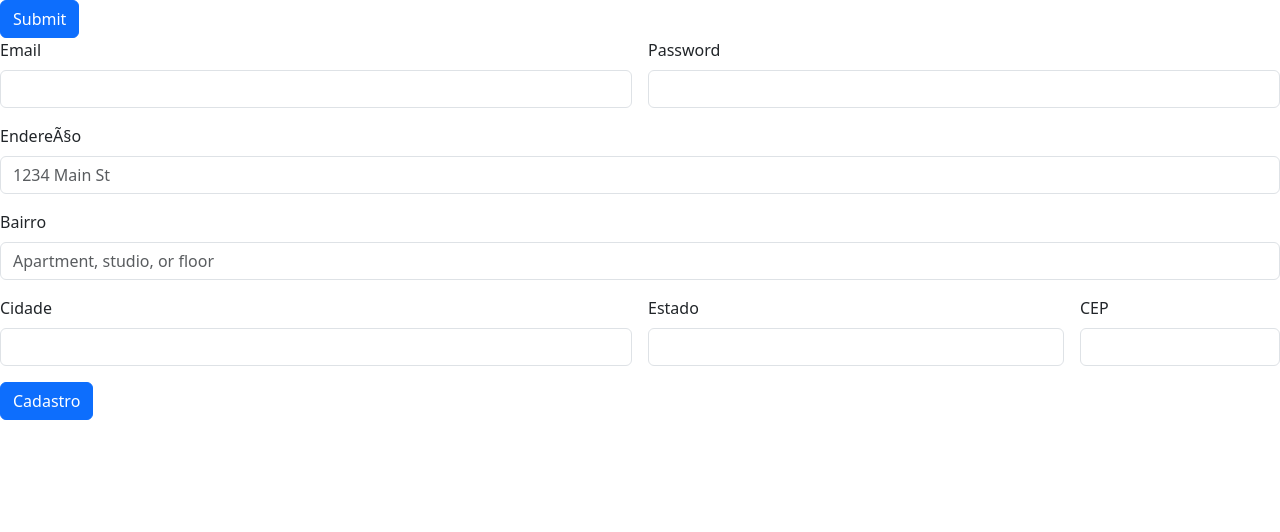
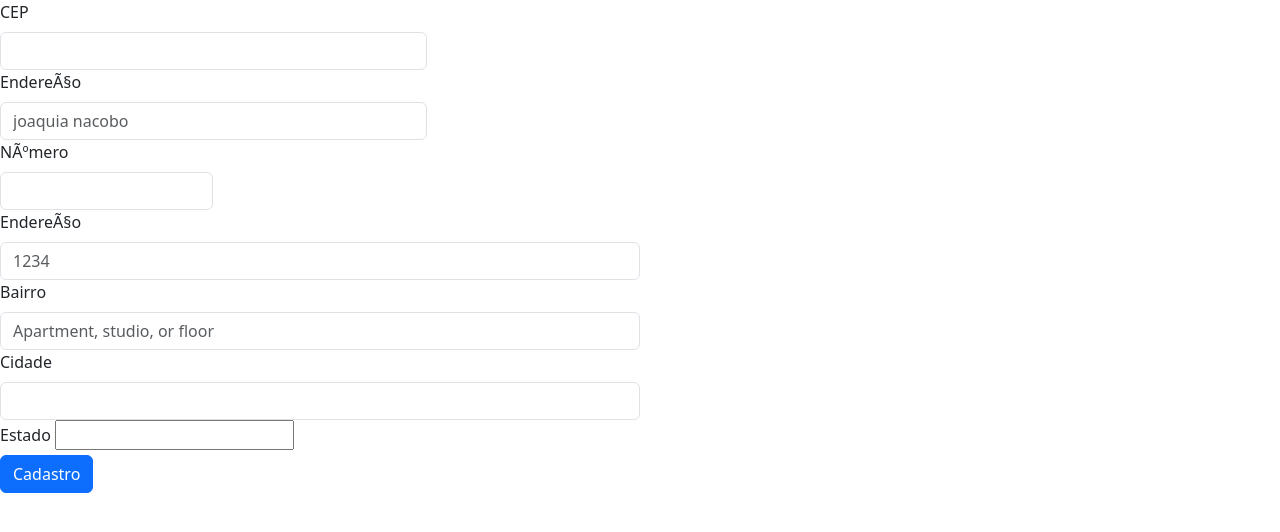
Before and after one commit to matheus240631/projeto-Cadendereco, a plain HTML site: page index.html in a window 1280 px wide. Drawn offline with nearby package versions, Linux system fonts and the light colour scheme.

Commit message:
controller

```diff
--- /dev/null
+++ b/controller.js
@@ -0,0 +1,9 @@
+'use restrict'; //Modo restrito
+
+//Limpar formulário
+const limparFormulrio = (endereco) =>{
+   document.getElementById('rua').value ='';
+   document.getElementById('bairro').value ='';
+   document.getElementById('cidade').value ='';
+   document.getElementById('estado').value ='';
+}
--- a/index.html
+++ b/index.html
@@ -1,58 +1,49 @@
 <!DOCTYPE html>
 <html>
+
 <head>
- <meta charset="mb-3">
- <meta http-equiv="X-UA-compatible" content="IE=edge">
- <title>Cadastro do Endereço</title>
-<meta name="viewport" content="width=device-width, instial-scale=1">
-<link href="https://cdn.jsdelivr.net/npm/bootstrap@5.3.2/dist/css/bootstrap.min.css" rel="stylesheet" integrity="sha384-T3c6CoIi6uLrA9TneNEoa7RxnatzjcDSCmG1MXxSR1GAsXEV/Dwwykc2MPK8M2HN" crossorigin="anonymous">
+  <meta charset="mb-3">
+  <meta http-equiv="X-UA-compatible" content="IE=edge">
+  <title>Cadastro do Endereço</title>
+  <meta name="viewport" content="width=device-width, instial-scale=1">
+  <link href="https://cdn.jsdelivr.net/npm/bootstrap@5.3.2/dist/css/bootstrap.min.css" rel="stylesheet"
+    integrity="sha384-T3c6CoIi6uLrA9TneNEoa7RxnatzjcDSCmG1MXxSR1GAsXEV/Dwwykc2MPK8M2HN" crossorigin="anonymous">
 </head>
+
 <body>
-<form>
-
+  <form>
+    <div class="col-md-4">
+      <label for="inputZip" class="form-label">CEP</label>
+      <input type="text" class="form-control" id="cep">
     </div>
-    <button type="submit" class="btn btn-primary">Submit</button>
-  </form>
-  <form class="row g-3">
-    <div class="col-md-6">
-      <label for="inputEmail4" class="form-label">Email</label>
-      <input type="email" class="form-control" id="inputEmail4">
+    <div class="col-4">
+      <label for="inputAddress" class="form-label">Endereço</label>
+      <input type="text" class="form-control" id="rua" placeholder="joaquia nacobo">
     </div>
-    <div class="col-md-6">
-      <label for="inputPassword4" class="form-label">Password</label>
-      <input type="password" class="form-control" id="inputPassword4">
+    <div class="col-2">
+      <label for="inputAddress" class="form-label">Número</label>
+      <input type="text" class="form-control" id="inputAddress" placeholder=" ">
     </div>
-    <div class="col-12">
+    <div class="col-6">
       <label for="inputAddress" class="form-label">Endereço</label>
-      <input type="text" class="form-control" id="inputAddress" placeholder="1234 Main St">
+      <input type="text" class="form-control" id="numros" placeholder="1234 ">
     </div>
-    <div class="col-12">
+    <div class="col-6">
       <label for="inputAddress2" class="form-label">Bairro</label>
-      <input type="text" class="form-control" id="inputAddress2" placeholder="Apartment, studio, or floor">
+      <input type="text" class="form-control" id="bairro" placeholder="Apartment, studio, or floor">
     </div>
     <div class="col-md-6">
       <label for="inputCity" class="form-label">Cidade</label>
-      <input type="text" class="form-control" id="inputCity">
+      <input type="text" class="form-control" id="cidade">
     </div>
-    <div class="col-md-4">
+    <div class="col-md-5">
       <label for="inputState" class="form-label">Estado</label>
-      <input id="inputState" class="form-control">
-
-    </div>
-    <div class="col-md-2">
-      <label for="inputZip" class="form-label">CEP</label>
-      <input type="text" class="form-control" id="inputZip">
-    </div>
-        </label>
-      </div>
+      <input id="inputState" class="estado">
     </div>
     <div class="col-12">
       <button type="submit" class="btn btn-primary">Cadastro</button>
     </div>
   </form>
-
-
-
-
-
+   <script type="text/javascript" src="./controller.js"></script>
+</body>
 </html>
```
